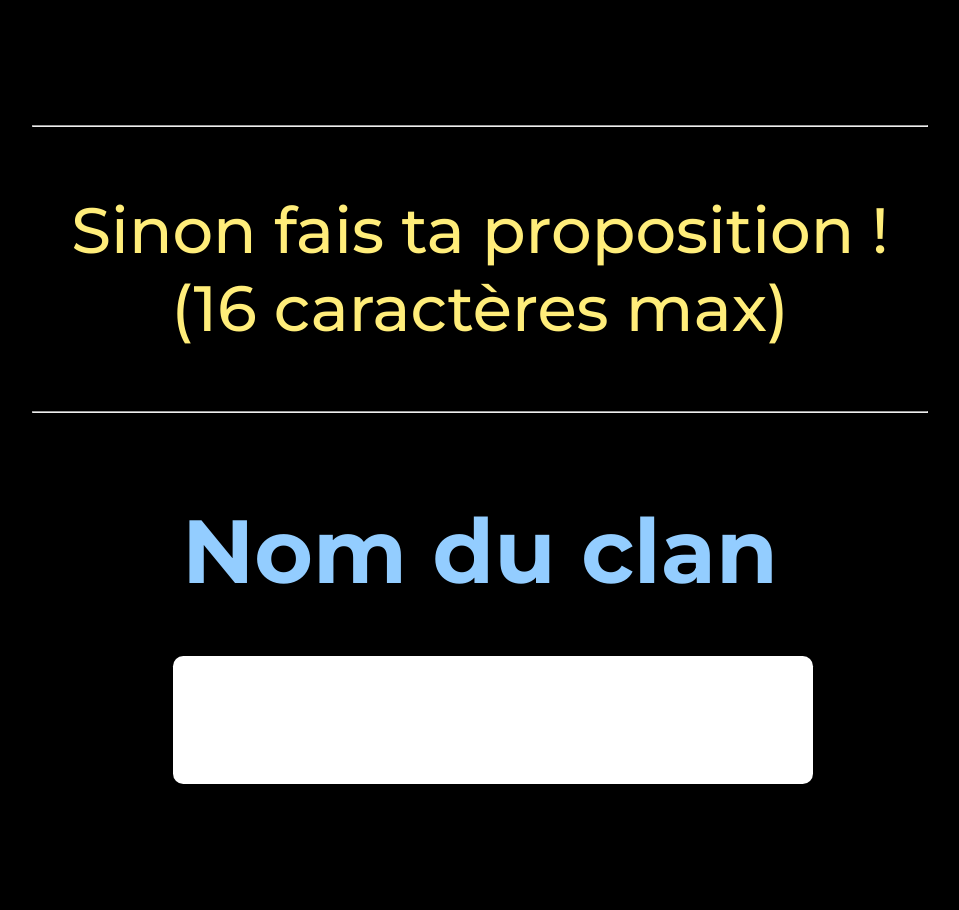
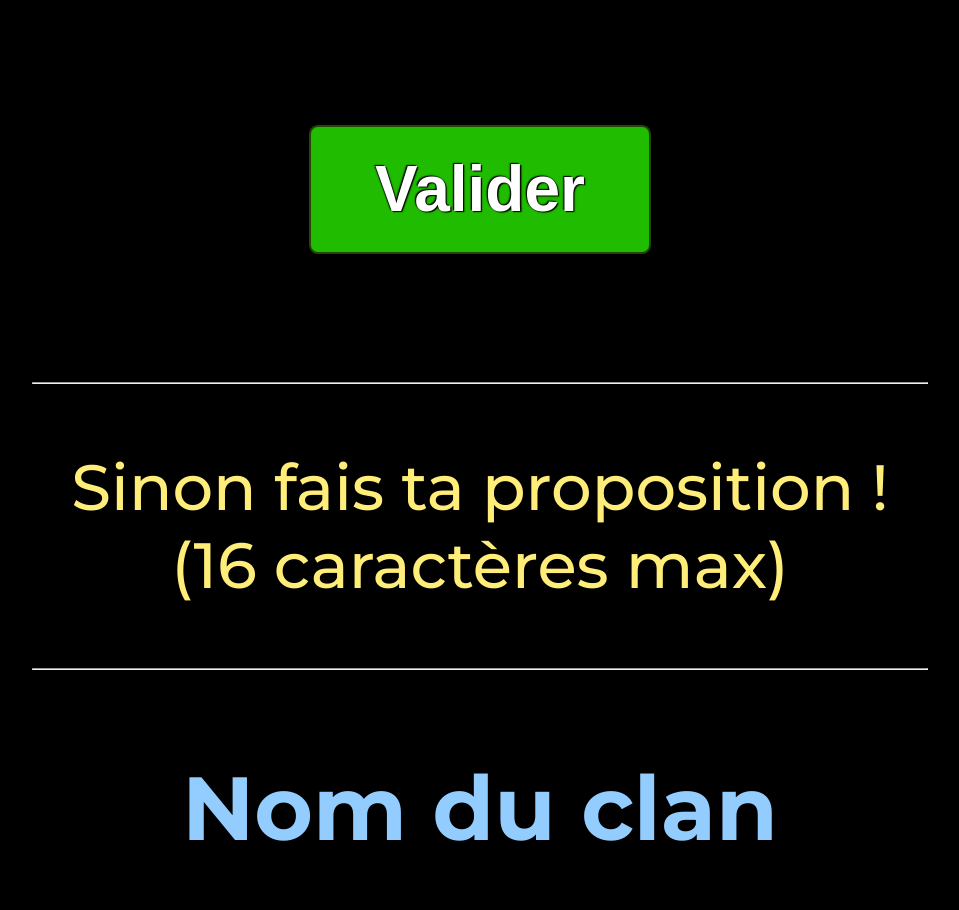
Before and after one commit to lutinmaviou/gc-clans-name-vote, a Next.js app: page / in a window 1280 px wide. Shown: the part 900-1810 px from the top of the page, without its empty margins (160-1119 px from the left). Built offline with nearby package versions, Linux system fonts and the light colour scheme; no server answers; the database is empty; a web font is replaced by a local one.

Commit message:
feat: create button to validate checkbox

```diff
--- a/src/components/HomePage.css
+++ b/src/components/HomePage.css
@@ -63,80 +63,11 @@
   cursor: pointer;
 }
 
-/* .checkbox {
-  font-size: 4vw;
-  position: relative;
-  width: 25%;
-  margin: auto;
-  display: flex;
-  justify-content: center;
-  align-items: center;
+ #checkbox-button{
+  padding: 2vw 5vw;
+  margin-top: 10vw;
+  font-size: 5vw;
 }
-
-.checkbox label {
-  cursor: pointer;
-  display: flex;
-  align-items: center;
-  justify-content: center;
-}
-
-.checkbox input[type='checkbox'] {
-  cursor: pointer;
-  opacity: 0;
-  position: absolute;
-  left: 1vw;
-  top: 1vw;
-  width: 3vw;
-  height: 3vw;
-}
-
-.checkbox label::before {
-  content: '';
-  width: 3vw;
-  height: 3vw;
-  border-radius: 0.15em;
-  margin-right: 0.5em;
-  background-color: rgb(235, 235, 235);
-  border: 0.05em solid white;
-}
-
-.checkbox label:hover::before,
-.checkbox input[type='checkbox']:hover + label::before {
-  background-color: #35e07d;
-} */
-
-/* .checkbox input[type='checkbox']:checked::before {
-  content: '\002714';
-  background-color: #4427ae;
-  display: flex;
-  justify-content: center;
-  align-items: center;
-  color: rgb(0, 0, 0);
-  width: 3vw;
-  height: 3vw;
-  border-radius: 0.15em;
-  margin-right: 0.5em;
-  border: 0.05em solid white;
-} */
-
-/* .checkbox input[type='checkbox']:checked + label::before {
-  content: '\002714';
-  background-color: #4427ae;
-  display: flex;
-  justify-content: center;
-  align-items: center;
-  width: 3vw;
-  height: 3vw;
-  color: rgb(0, 0, 0);
-  border-radius: 0.15em;
-  border: 0.05em solid white;
-} */
-
-/* #no:hover {
-  cursor: pointer;
-} */
-
-/******** /CHECKBOX ********/
 
 .suggestion-container {
   width: 70%;
--- a/src/components/HomePage.tsx
+++ b/src/components/HomePage.tsx
@@ -50,8 +50,8 @@ const HomePage: NextComponentType = () => {
                   id="no"
                   onClick={() => console.log('clic')}
                 />
-                {/*  <button onClick={handleSubmit}>Valider</button> */}
-              </div>
+                </div>
+                <button id='checkbox-button' onClick={handleSubmit}>Valider</button>
             </div>
           </form>
         </section>
@@ -64,10 +64,8 @@ const HomePage: NextComponentType = () => {
           <form>
             <div className="suggestion-wrapper">
               <div className="suggestion-field">
-              <label htmlFor="clan-name">
-              Nom du clan
-              </label>
-              <input type="text" name="clan-name" id="suggestion-input" />
+                <label htmlFor="clan-name">Nom du clan</label>
+                <input type="text" name="clan-name" id="suggestion-input" />
               </div>
               <button onClick={handleSubmit} id="submit">
                 Ajouter
--- a/styles/globals.css
+++ b/styles/globals.css
@@ -33,6 +33,7 @@ button {
 
 button:hover {
   cursor: pointer;
+  color: gold;
 }
 
 
```
